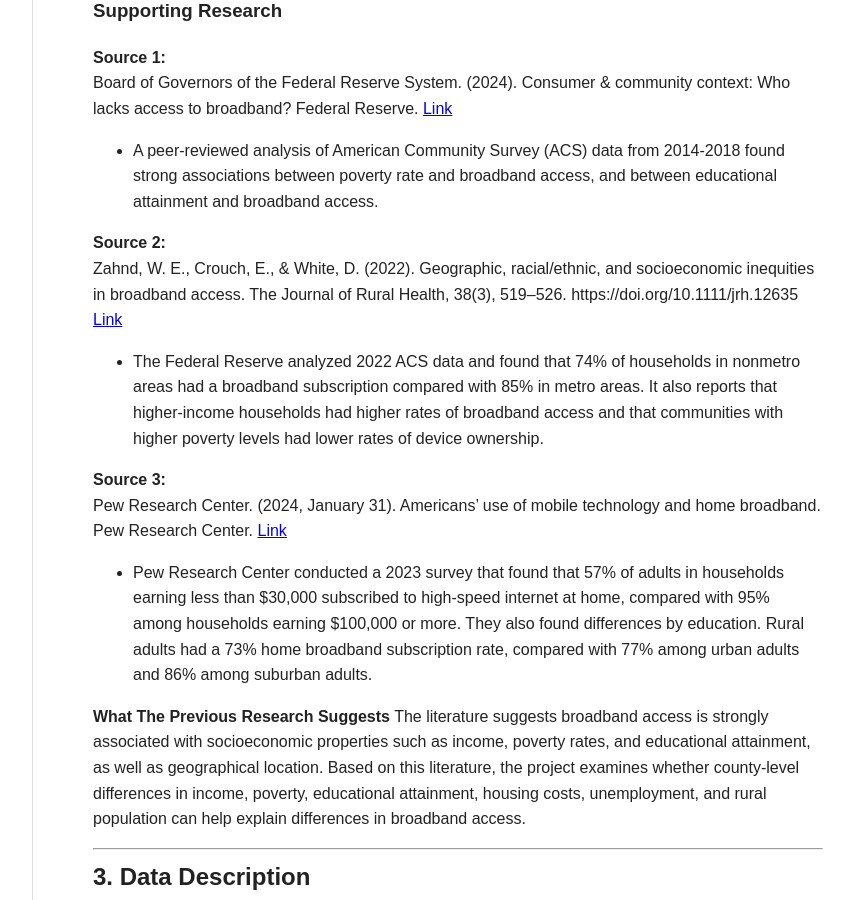
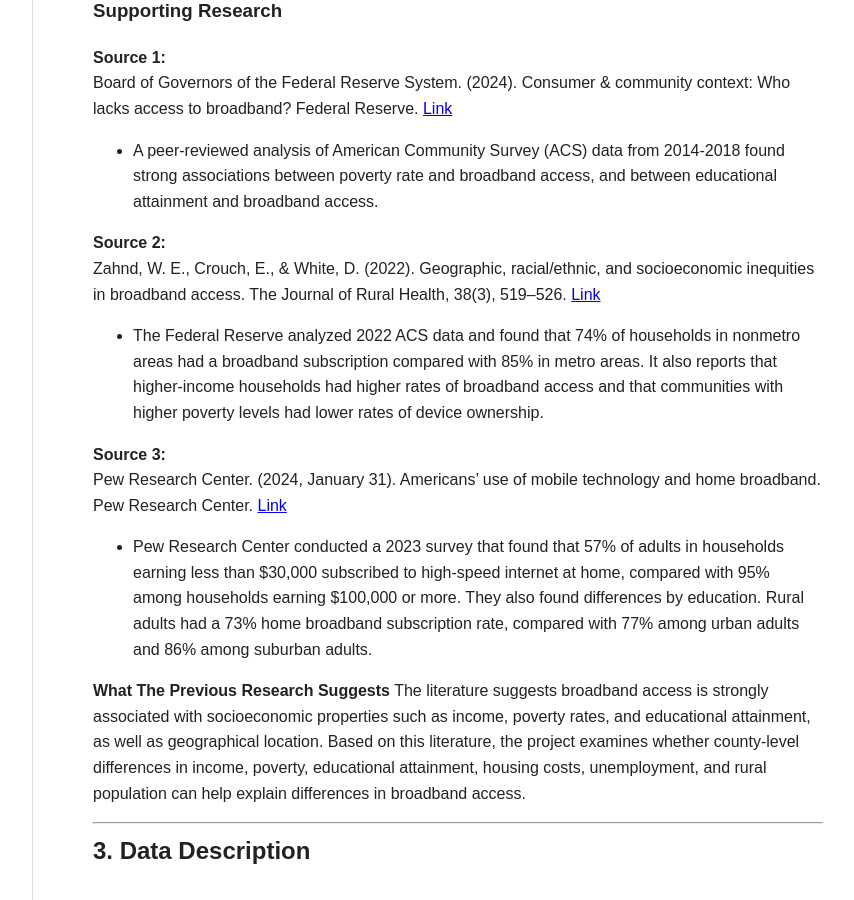
Before and after one commit to SrPat115/Data-Science-Portfolio, a Jekyll site: the page built from projects/broadband-access.md, in a window 1280 px wide and 900 px high, scrolled down 1304 px. Shown: the whole window, without its empty margins (243-1097 px from the left). Built offline with Jekyll 4.4.1, drawn with Linux system fonts in a browser that asks for light colours; our own code applies the rules of GitHub Pages for plain Markdown files; part of the change alters nothing that is shown.

Commit message:
Fix citation link formatting for Source 2
Updated citation formatting for Source 2 in broadband access document.

```diff
--- a/projects/broadband-access.md
+++ b/projects/broadband-access.md
@@ -52,7 +52,7 @@ Board of Governors of the Federal Reserve System. (2024). Consumer & community c
  - A peer-reviewed analysis of American Community Survey (ACS) data from 2014-2018 found strong associations between poverty rate and broadband access, and between educational attainment and broadband access.
 
 **Source 2:**
-Zahnd, W. E., Crouch, E., & White, D. (2022). Geographic, racial/ethnic, and socioeconomic inequities in broadband access. The Journal of Rural Health, 38(3), 519–526. https://doi.org/10.1111/jrh.12635 [Link](https://onlinelibrary.wiley.com/doi/abs/10.1111/jrh.12635)
+Zahnd, W. E., Crouch, E., & White, D. (2022). Geographic, racial/ethnic, and socioeconomic inequities in broadband access. The Journal of Rural Health, 38(3), 519–526. [Link](https://onlinelibrary.wiley.com/doi/abs/10.1111/jrh.12635)
 
 - The Federal Reserve analyzed 2022 ACS data and found that 74% of households in nonmetro areas had a broadband subscription compared with 85% in metro areas. It also reports that higher-income households had higher rates of broadband access and that communities with higher poverty levels had lower rates of device ownership.
 
```
